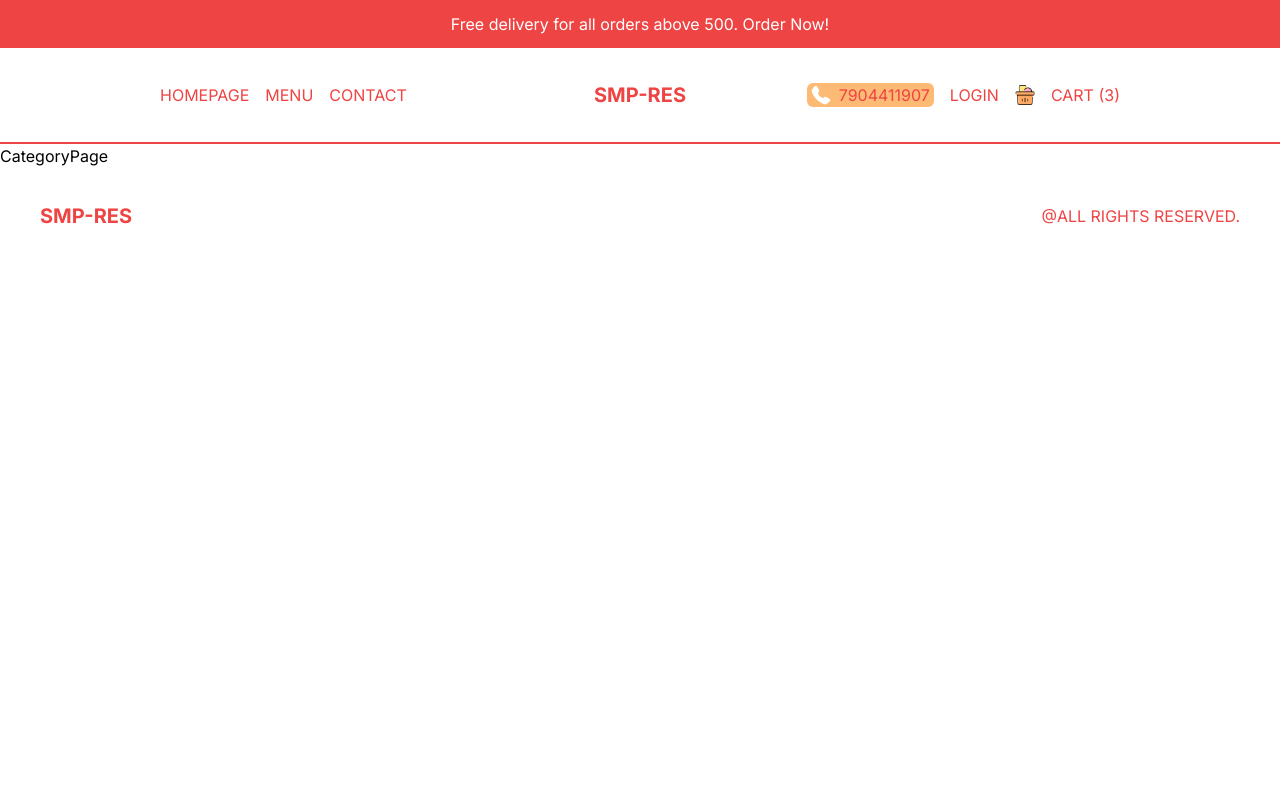
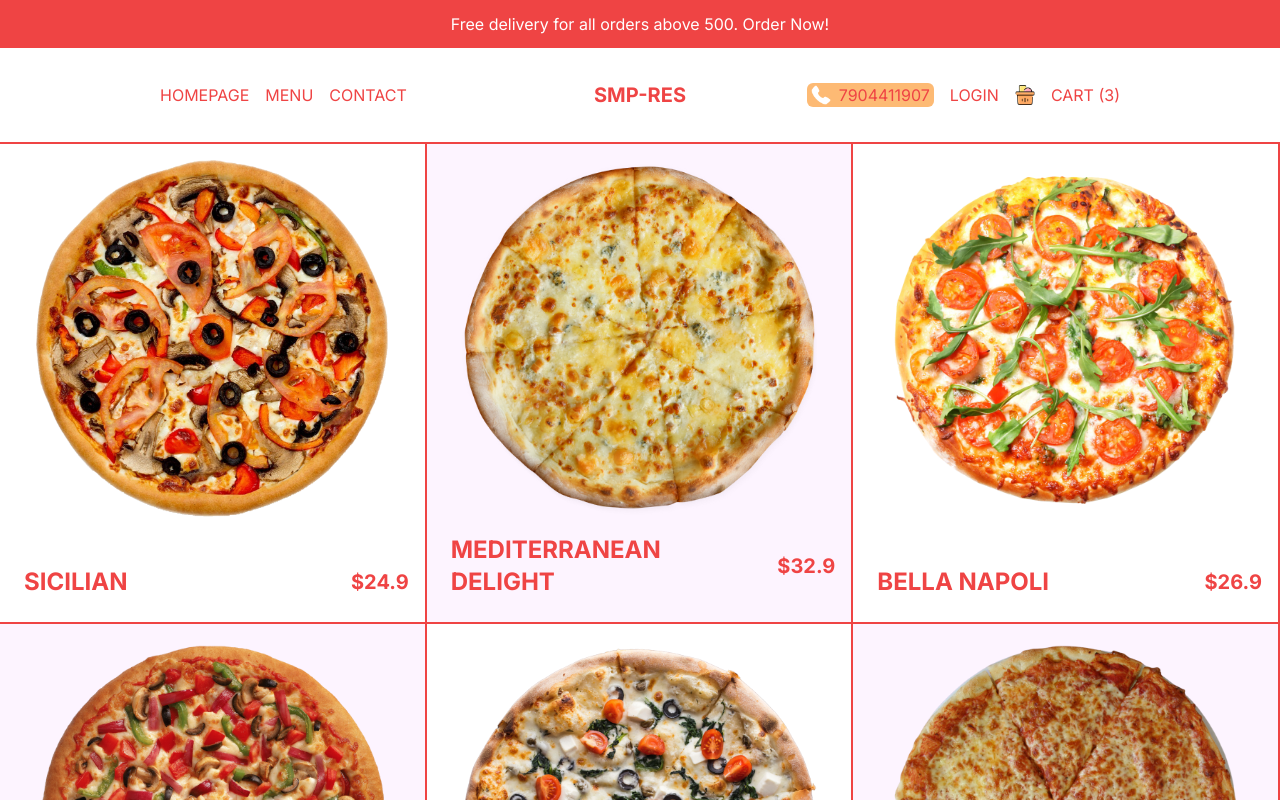
Before and after one commit to pramadeish/nextjs-restaurant-ui, a Next.js app: page /menu/1 in a window 1280 px wide. Shown: the top 800 px of the page. Built offline with nearby package versions, Linux system fonts and the light colour scheme.

Commit message:
added category page for products

```diff
--- a/src/app/menu/[category]/page.tsx
+++ b/src/app/menu/[category]/page.tsx
@@ -1,9 +1,33 @@
-import React from 'react'
+import { pizzas } from "@/data";
+import Image from "next/image";
+import Link from "next/link";
+import React from "react";
 
 const CategoryPage = () => {
   return (
-    <div>CategoryPage</div>
-  )
-}
+    <div className="flex flex-wrap text-red-500">
+      {pizzas.map((item) => (
+        <Link
+          className="w-full h-[60vh] border-r-2 border-b-2 border-red-500 sm:w-1/2 lg:w-1/3 p-4 flex flex-col justify-between group even:bg-fuchsia-50"
+          href={`/product/${item.id}`}
+          key={item.id}
+        >
+          {/* Image container */}
+          {item.img && (
+            <div className="relative h-[80%]">
+              <Image src={item.img} alt="" fill className="object-contain"/>
+            </div>
+          )}
+          {/* Text container */}
+          <div className="flex items-center justify-between font-bold group">
+            <h1 className="text-2xl uppercase p-2">{item.title}</h1>
+            <h2 className="group-hover:hidden text-xl">${item.price}</h2>
+            <button className="hidden group-hover:block uppercase bg-red-500 text-white p-2 rounded-md">Add to Cart</button>
+          </div>
+        </Link>
+      ))}
+    </div>
+  );
+};
 
-export default CategoryPage
+export default CategoryPage;
--- a/src/app/menu/page.tsx
+++ b/src/app/menu/page.tsx
@@ -1,9 +1,26 @@
-import React from 'react'
+import { menu } from "@/data";
+import Link from "next/link";
+import React from "react";
 
 const MenuPage = () => {
   return (
-    <div>MenuPage</div>
-  )
-}
+    <div className="p-4 lg:px-20 xl:px-40 h-[calc(100vh-6rem)] md:h-[calc(100vh-9rem)] flex flex-col md:flex-row items-center">
+      {menu.map((category) => (
+        <Link
+          href={`/menu/${category.slug}`}
+          key={category.id}
+          className="w-full h-1/3 bg-cover p-8 md:h-1/2"
+          style={{ backgroundImage: `url(${category.img})` }}
+        >
+          <div className={`text-${category.color} w-1/2`}>
+            <h1 className="uppercase font-bold text-3xl">{category.title}</h1>
+            <p className="text-sm my-8">{category.desc}</p>
+            <button className={`hidden 2xl:block bg-${category.color} text-${category.color === "black" ? "white" : "red-500"} py-2 px-4 rounded-md`}>Explore</button>
+          </div>
+        </Link>
+      ))}
+    </div>
+  );
+};
 
-export default MenuPage
+export default MenuPage;
```
